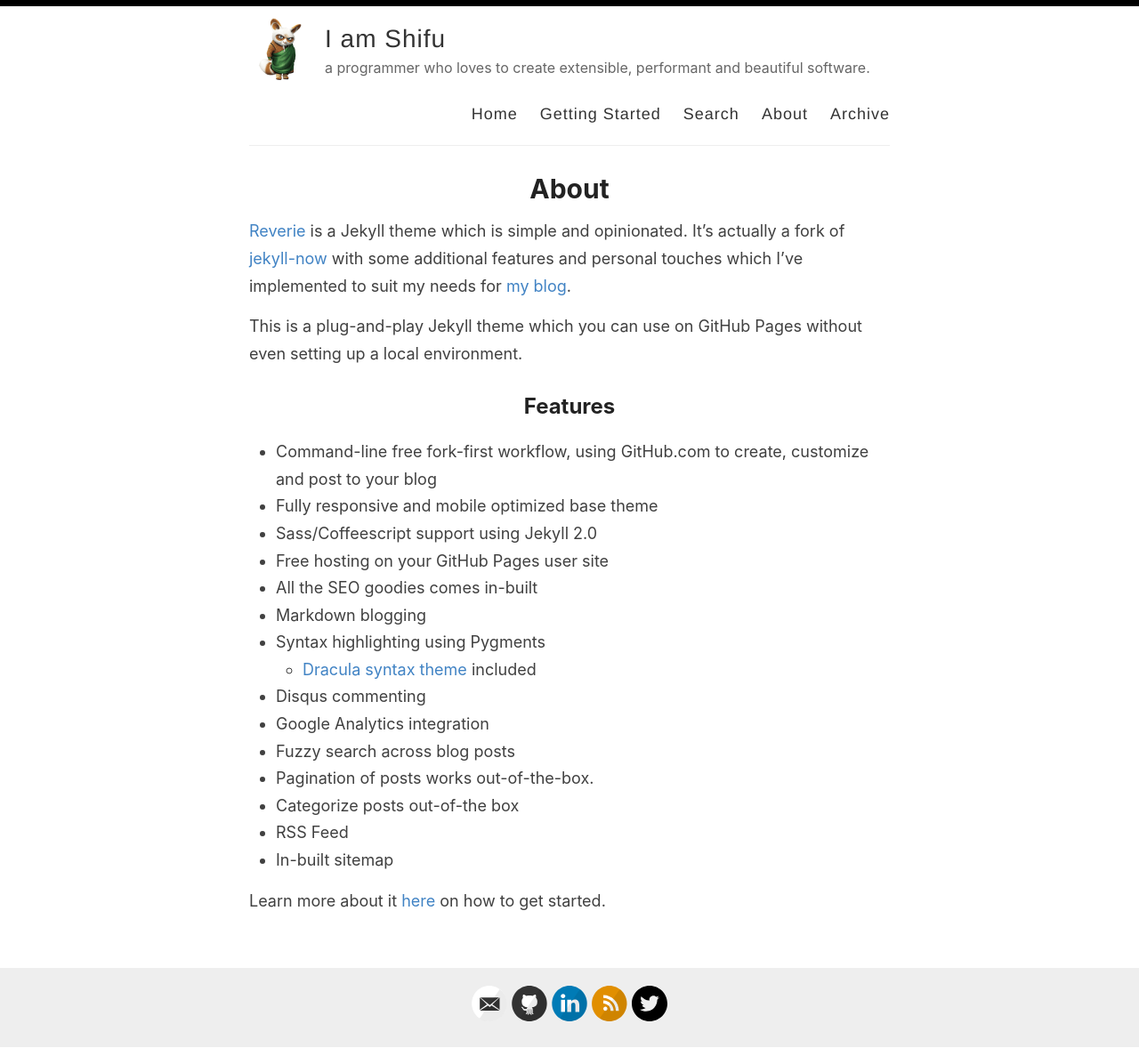
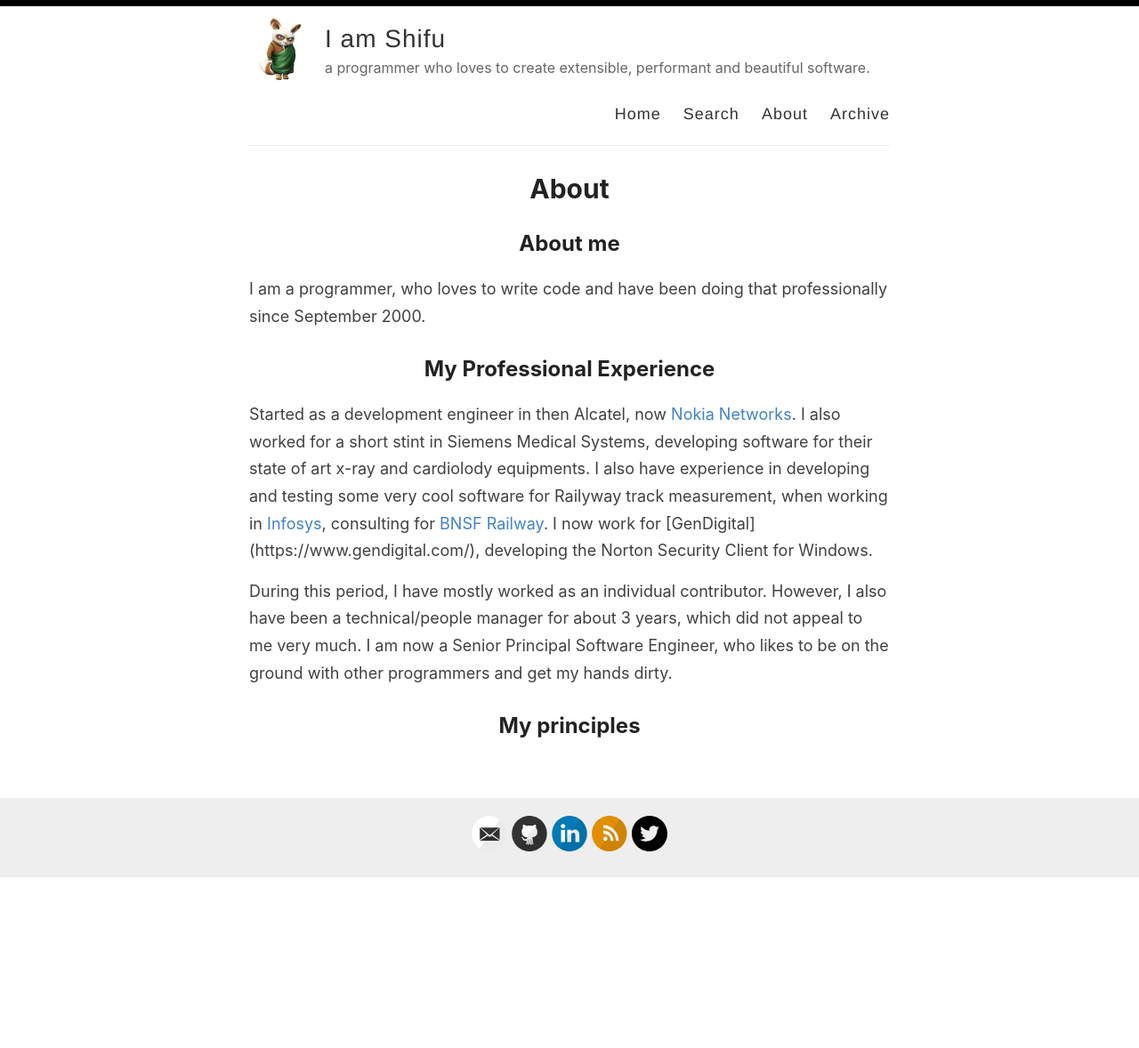
Before and after one commit to happy2code/happy2code.githiub.io, a Jekyll site: the page built from _pages/about.md, in a window 1280 px wide. Shown: the whole page at 89% size. Built offline with Jekyll 4.4.1, drawn with Linux system fonts in a browser that asks for light colours; after the commit the page ends 986 px from its top, so only the background shows below that.

Commit message:
Add a few lines aboout me..

```diff
--- a/_layouts/default.html
+++ b/_layouts/default.html
@@ -29,7 +29,6 @@
 
             <nav>
               <a href="{{ site.baseurl }}/">Home</a>
-              <a href="{{ site.baseurl }}/getting-started">Getting Started</a>
               <a href="{{ site.baseurl }}/search">Search</a>
               <a href="{{ site.baseurl }}/about">About</a>
               <a href="{{ site.baseurl }}/archive">Archive</a>
--- a/_pages/about.md
+++ b/_pages/about.md
@@ -4,26 +4,12 @@ title: About
 permalink: /about/
 ---
 
-[Reverie](https://github.com/amitmerchant1990/reverie) is a Jekyll theme which is simple and opinionated. It's actually a fork of [jekyll-now](https://github.com/barryclark/jekyll-now) with some additional features and personal touches which I've implemented to suit my needs for [my blog](https://www.amitmerchant.com).
+## About me
+I am a programmer, who loves to write code and have been doing that professionally since September 2000.
 
-This is a plug-and-play Jekyll theme which you can use on GitHub Pages without even setting up a local environment.
+## My Professional Experience
+Started as a development engineer in then Alcatel, now [Nokia Networks](https://www.nokia.com/networks/). I also worked for a short stint in Siemens Medical Systems, developing software for their state of art x-ray and cardiolody equipments. I also have experience in developing and testing some very cool software for Railyway track measurement, when working in [Infosys](https://www.infosys.com/), consulting for [BNSF Railway](https://www.bnsf.com/). I now work for [GenDigital] (https://www.gendigital.com/), developing the Norton Security Client for Windows.
 
-## Features
+During this period, I have mostly worked as an individual contributor. However, I also have been a technical/people manager for about 3 years, which did not appeal to me very much. I am now a Senior Principal Software Engineer, who likes to be on the ground with other programmers and get my hands dirty.
 
-- Command-line free fork-first workflow, using GitHub.com to create, customize and post to your blog
-- Fully responsive and mobile optimized base theme
-- Sass/Coffeescript support using Jekyll 2.0
-- Free hosting on your GitHub Pages user site
-- All the SEO goodies comes in-built
-- Markdown blogging
-- Syntax highlighting using Pygments
-    - [Dracula syntax theme](https://draculatheme.com/) included
-- Disqus commenting
-- Google Analytics integration
-- Fuzzy search across blog posts
-- Pagination of posts works out-of-the-box.
-- Categorize posts out-of-the box
-- RSS Feed
-- In-built sitemap
-
-Learn more about it [here](https://github.com/amitmerchant1990/reverie) on how to get started.
+## My principles
```
